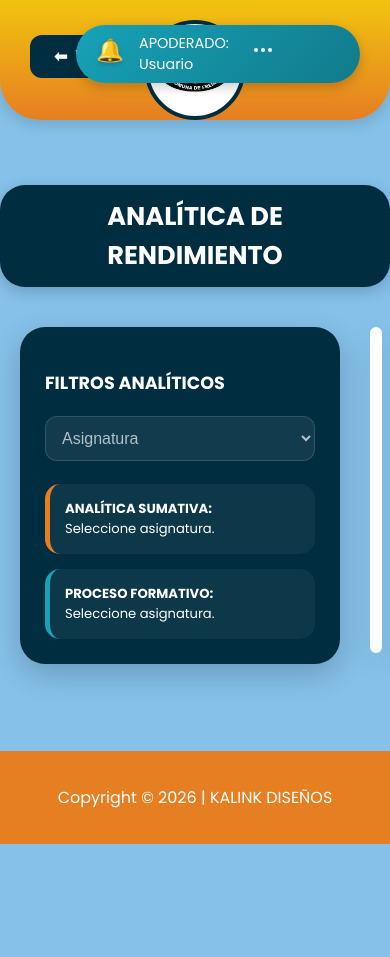
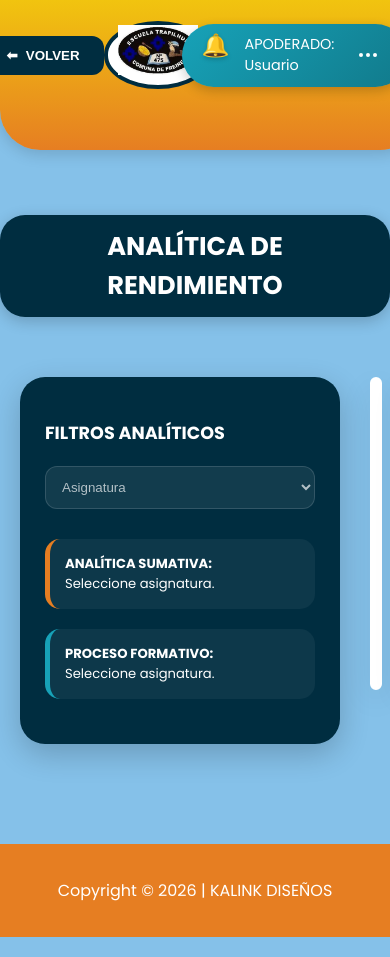
Before and after one commit to FrancoCastilloLagos/escuela-trapilhue-pwa, an Angular app in the folder frontend/: page /rendimiento in a window 390 px wide. Before the commit the page ends 844 px from the top, so only its background shows below. Built offline with nearby package versions, Linux system fonts and the light colour scheme.

Commit message:
Fix: celular

```diff
--- a/frontend/src/styles.scss
+++ b/frontend/src/styles.scss
@@ -7,44 +7,51 @@ html, body {
   width: 100%;
   font-family: 'Poppins', sans-serif;
   background-color: #85c1e9;
-  overflow-x: hidden; // <--- Evita que la página "baile" de lado a lado
+  overflow-x: hidden;
 }
 
-/* --- ESTA REGLA VA A ARREGLAR TUS OTROS CSS --- */
-/* Forzamos a que cualquier contenedor que use display: flex se apile en móvil */
+// --- SOLUCIÓN PARA EL AMONTONAMIENTO EN MÓVIL ---
+@media (max-width: 768px) {
 
-@media (max-width: 768px) {
-  // Buscamos los divs que suelen ser contenedores de tus componentes
-  div, section, article {
-    // Si el elemento tiene un ancho fijo en su .css, esto lo vuelve flexible
-    max-width: 100% !important;
-    box-sizing: border-box !important;
+  // 1. Quitamos alturas fijas que causan que las cosas se monten una sobre otra
+  div, section, article, .card, .container {
+    height: auto !important;
+    min-height: min-content !important;
+    position: relative !important; // Evita que elementos 'absolute' floten encima de otros
+    top: auto !important;
+    left: auto !important;
+    margin-bottom: 20px !important; // Separación obligatoria entre bloques
   }
 
-  // Si usaste flexbox en tus archivos .css, esto los obliga a ponerse uno abajo de otro
-  .container, .main-content, .grid-container, [style*="display: flex"] {
+  // 2. Los contenedores Flex ahora respiran
+  .flex-container, [style*="display: flex"], .main-content {
+    display: block !important; // Cambiamos flex por block para evitar colapsos
+    width: 100% !important;
+  }
+
+  // 3. El encabezado/Logo que se veía mal
+  header, .header, .top-bar {
     display: flex !important;
     flex-direction: column !important;
-    width: 100% !important;
-    padding: 10px !important;
+    align-items: center !important;
+    padding: 15px !important;
+
+    img {
+      margin-bottom: 10px;
+      max-width: 120px !important;
+    }
   }
 
-  // Las tablas son lo que más rompe el diseño. Esto les da scroll.
-  table {
+  // 4. Forzamos a que las tarjetas ocupen su propio espacio
+  .card, .panel, .box {
+    width: 95% !important;
+    margin: 10px auto !important;
     display: block !important;
-    width: 100% !important;
-    overflow-x: auto !important;
-  }
-
-  // Los inputs que se ven cortados en tu foto
-  input, select, button {
-    width: 100% !important;
-    font-size: 16px !important; // Evita que iOS haga zoom automático al clickear
-    margin-bottom: 8px !important;
+    clear: both; // Limpia flotados
   }
 }
 
-/* Tu animación se queda igual */
+// Tu animación (fuera del media query para que funcione en ambos)
 .fade-in-viewer {
   animation: fadeInModern 0.8s ease-out;
 }
```
